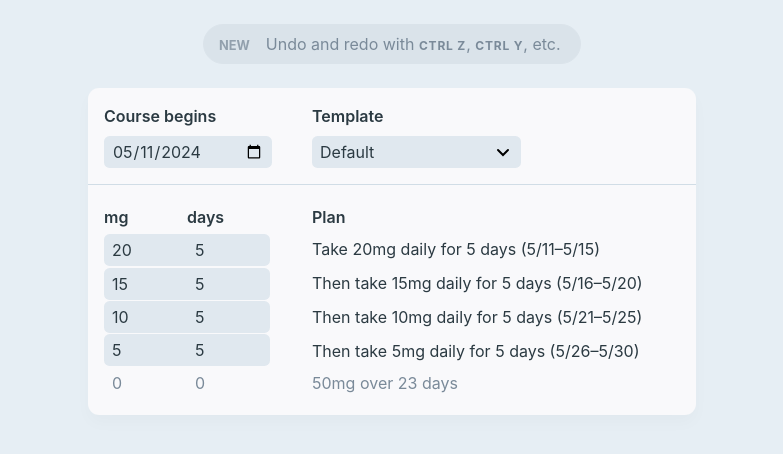
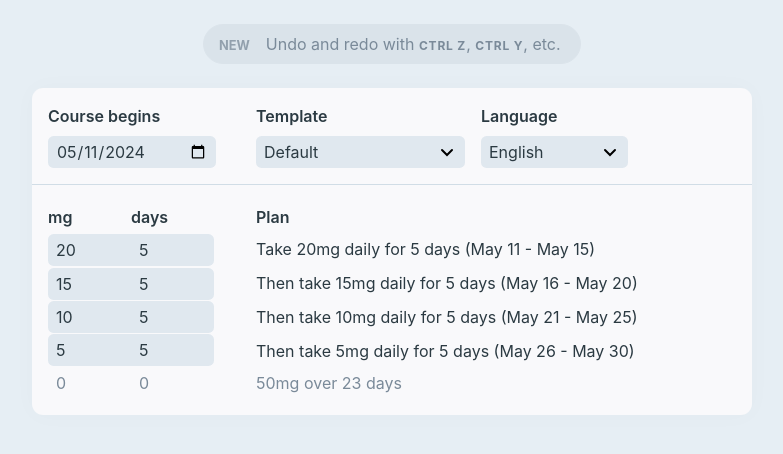
Before and after one commit to shanberg/Taper, a SvelteKit app: page / in a window 1280 px wide. Shown: the top 454 px of the page, without its empty margins (248-1031 px from the left). Built offline with nearby package versions, Linux system fonts and the light colour scheme.

Commit message:
- Add Spanish, and unvetted Mandarin and Haitian Creole options - Simplify date formatting - Handle an error that occurrs when incrementing date

```diff
--- a/src/templates.ts
+++ b/src/consts.ts
@@ -1,4 +1,3 @@
-
 export const TEMPLATES = {
     "Default": [
       { dose: 20, daysForDose: 5 },
@@ -50,7 +49,7 @@ export const TEMPLATES = {
         { dose: 1, daysForDose: 28 },
       ],
       "PMR taper": [
-        { dose: 15, daysForDose: 14 }, // Corrected "2 aeeks" to "2 weeks" (14 days)
+        { dose: 15, daysForDose: 14 },
         { dose: 12.5, daysForDose: 14 },
         { dose: 10, daysForDose: 14 },
         { dose: 9, daysForDose: 30 },
@@ -64,3 +63,10 @@ export const TEMPLATES = {
         { dose: 1, daysForDose: 30 },
       ]
   }
+
+  export const LANGUAGES = {
+    "English": "en",
+    "Spanish": "es",
+    "Mandarin": "zh",
+    "Haitian Creole": "ht",
+  }
--- a/src/routes/+page.svelte
+++ b/src/routes/+page.svelte
@@ -1,6 +1,6 @@
 <script>
   import { formatDate, isRowPlaceholder, yyyymmdd } from '../utils';
-  import { TEMPLATES } from '../templates.ts';
+  import { TEMPLATES, LANGUAGES } from '../consts.ts';
   import FormRow from './FormRow.svelte';
   import ScheduleRow from './ScheduleRow.svelte';
   import AddRowButton from './AddRowButton.svelte';
@@ -12,6 +12,7 @@
     startDate: new Date()
   };
   let template = "Default";
+  let selectedLanguageKey = Object.keys(LANGUAGES)[0];
   let undoStack = [];
   let redoStack = [];
   let startDateInputValue;
@@ -42,18 +43,35 @@
     data.tableData = [...data.tableData];
   }
 
-  function handleStartDateChange(event) {
-    saveStateForUndo();
-    if (event.target.value === '') {
-      const now = new Date().setHours(24, 0, 0, 0);
-      data.startDate = now;
-      startDateInputValue = yyyymmdd(now);
-    } else {
-      data.startDate = new Date(event.target.value);
-      data.startDate.setHours(24, 0, 0, 0);
-      startDateInputValue = event.target.value;
-    }
+
+function handleStartDateChange(event) {
+  saveStateForUndo();
+  const newDate = new Date(event.target.value);
+
+  if (event.target.value === '') {
+    // Assume we're skipping forward
+    const increment = 1;
+    const newDate = new Date(data.startDate.getTime() + increment * 24 * 60 * 60 * 1000);
+    data.startDate = newDate;
+    startDateInputValue = yyyymmdd(newDate);
   }
+
+  if (!isNaN(newDate.getTime())) {
+    newDate.setHours(24, 0, 0, 0);
+    data.startDate = newDate;
+    startDateInputValue = event.target.value;
+  } else {
+    console.error('Invalid date input');
+  }
+}
+
+function handleDateInputKeyDown(event) {
+  if (event.target.value === '') {
+    return;
+  }
+}
+
+
 
   function handleAddRow(index) {
     saveStateForUndo();
@@ -164,7 +182,10 @@
 
     <label class="course-begins">
       <span>Course begins</span>
-      <input type="date" bind:value={startDateInputValue} on:change={handleStartDateChange} />
+      <input type="date"
+       bind:value={startDateInputValue}
+       on:keydown={handleDateInputKeyDown}
+       on:change={handleStartDateChange} />
     </label>
 
     <label class="template">
@@ -176,6 +197,18 @@
       >
         {#each Object.keys(TEMPLATES) as template}
           <option value={template}>{template}</option>
+        {/each}
+      </select>
+    </label>
+
+    <label class="language">
+      <span>Language</span>
+      <select
+        class="custom-select"
+        bind:value={selectedLanguageKey}
+      >
+        {#each Object.keys(LANGUAGES) as languageKey}
+          <option value={languageKey}>{languageKey}</option>
         {/each}
       </select>
     </label>
@@ -201,7 +234,6 @@
         {#each data.tableData as row, index}
           <FormRow
             tableData={data.tableData}
-            startDate={data.startDate}
             row={row}
             index={index}
             on:removeRow={() => handleRemoveRow(index)}
@@ -220,11 +252,12 @@
 
     <div class="plan">
       <h3>Plan</h3>
-      <ul>
+      <ul lang={LANGUAGES[selectedLanguageKey]}>
         {#each data.tableData as row, index}
           <ScheduleRow
             tableData={data.tableData}
             startDate={data.startDate}
+            {selectedLanguageKey}
             {row}
             {index}
             on:change={(event) => handleRowChange(index, event.detail)}
@@ -249,7 +282,8 @@
     border-radius: calc(2 * var(--control-radius));
     overflow: clip;
     background: var(--color-bg-form);
-    box-shadow: 0 0.5rem 1rem rgba(0, 0, 0, 0.025);
+    box-shadow: 0 0 1.5rem rgba(0, 0, 0, 0.025);
+    width: 720px;
   }
 
   header,
--- a/src/routes/ScheduleRow.svelte
+++ b/src/routes/ScheduleRow.svelte
@@ -1,8 +1,10 @@
 <script>
   import { createEventDispatcher } from 'svelte';
-  import { formatDate, isRowValid } from '../utils';
+  import { LANGUAGES } from '../consts';
+  import { formatDate, formatRowText, isRowValid } from '../utils';
   export let tableData;
   export let startDate;
+  export let selectedLanguageKey;
   export let row;
   export let index;
 
@@ -31,7 +33,7 @@
     class:isInvalid
     class:isRowPlaceholder
   >
-    {index === 0 ? "Take" : `Then take`} <b>{row.dose}mg</b> daily for <b>{row.daysForDose} {row.daysForDose === 1 ? 'day' : 'days'}</b> ({formatDate(rowStartDate)}–{formatDate(rowEndDate)})
+  {formatRowText(row, rowStartDate, rowEndDate, index, selectedLanguageKey)}
   </li>
 {/if}
 
--- a/src/routes/styles.css
+++ b/src/routes/styles.css
@@ -27,7 +27,7 @@ body {
 	padding: 1rem;
 	display: flex;
 	align-items: flex-start;
-  	justify-content: center;
+  justify-content: center;
 	font-size: var(--font-size-md);
 }
 
--- a/src/utils.ts
+++ b/src/utils.ts
@@ -1,35 +1,22 @@
-export function formatDate(date, style = 'conciseUS') {
-let options;
-
-  switch (style) {
-    case 'conciseUS':
-      options = { month: 'numeric', day: 'numeric' };
-      break;
-    case 'conciseEU':
-      options = { day: 'numeric', month: 'numeric', year: '2-digit' };
-      break;
-    case 'longform':
-      options = { weekday: 'long', year: 'numeric', month: 'long', day: 'numeric' };
-      break;
-    // Add more styles as needed
-    default:
-      options = {};
-  }
-
-  return new Intl.DateTimeFormat('default', options).format(new Date(date));
+const isDateThisYear = (date: Date) => {
+  return date.getFullYear() === new Date().getFullYear();
 }
 
-export const isRowValid = (row): boolean => {
+export function formatDate(dateStr: string, style = 'conciseUS') {
+  const date = new Date(dateStr);
+  return new Intl.DateTimeFormat('default', { month: 'short', day: 'numeric', year: isDateThisYear(date) ? undefined : 'numeric' }).format(new Date(date));
+}
+
+export const isRowValid = (row: { dose: number, daysForDose: number }): boolean => {
   return row.dose <= 0 || row.daysForDose <= 0
 }
 
-export const isRowPlaceholder = (row): boolean => {
+export const isRowPlaceholder = (row: { dose: number, daysForDose: number }): boolean => {
   return row.dose === 0 && row.daysForDose === 0
 }
 
-
 // Helper function to format dates as 'YYYY-MM-DD'
-export function yyyymmdd(date) {
+export function yyyymmdd(date: Date): string {
   const d = new Date(date),
         month = '' + (d.getMonth() + 1),
         day = '' + d.getDate(),
@@ -37,3 +24,18 @@ export function yyyymmdd(date) {
 
   return [year, month.padStart(2, '0'), day.padStart(2, '0')].join('-');
 }
+
+export const formatRowText = (row: { dose: number, daysForDose: number }, rowStartDate: Date, rowEndDate: Date, index: number, selectedLanguageKey: string) => {
+  const formattedDateRange = formatDate(yyyymmdd(rowStartDate)) + ' - ' + formatDate(yyyymmdd(rowEndDate));
+
+  if (selectedLanguageKey === 'English') {
+    return `${index === 0 ? "Take" : `Then take`} ${row.dose}mg daily for ${row.daysForDose} ${row.daysForDose === 1 ? 'day' : 'days'} (${formattedDateRange})`;
+  } else if (selectedLanguageKey === 'Spanish') {
+    return `${index === 0 ? "Tomar" : `Después tome`} ${row.dose}mg cada día durante ${row.daysForDose} ${row.daysForDose === 1 ? 'día' : 'días'} (${formattedDateRange})`;
+  } else if (selectedLanguageKey === 'Haitian Creole') {
+    return `${index === 0 ? "Pran" : `Apre sa pran`} ${row.dose}mg chak jou pou ${row.daysForDose} ${row.daysForDose === 1 ? 'jou' : 'jou'} (${formattedDateRange})`;
+  } else if (selectedLanguageKey === 'Mandarin') {
+    return `${index === 0 ? "服用" : `然后服用`} ${row.dose}毫克，每天服用${row.daysForDose} ${row.daysForDose === 1 ? '天' : '天'} (${formattedDateRange})`;
+  }
+  return "";
+};
```
